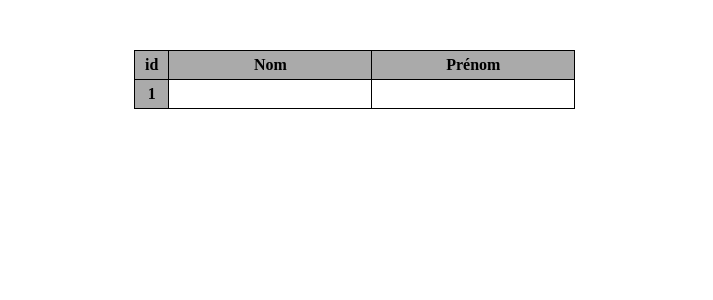
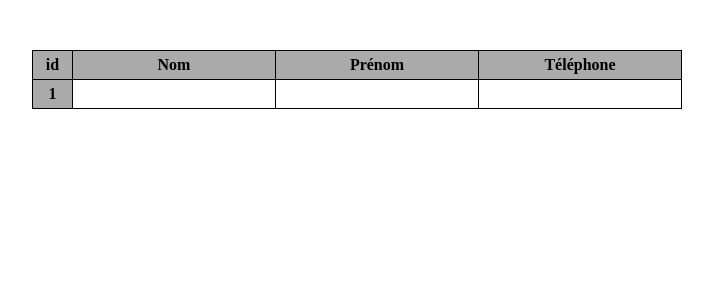
Before and after one commit to Projet-booking-IUT2/speed-booking, a PHP site: page /Controler/test.ctrl.php in a window 1280 px wide. Shown: the top 300 px of the page, without its empty margins (283-996 px from the left). Run offline with PHP 8.4, Linux system fonts and the light colour scheme; tables that the repository leaves empty or names only in its code hold one stand-in row (values such as "Sample post"); data that the repository does not hold is empty.

Commit message:
Ajout des vues d'Anne Amélie :D

```diff
--- a/Speedbooking/Views/Styles/styleTest.css
+++ b/Speedbooking/Views/Styles/styleTest.css
@@ -14,9 +14,10 @@ body {
 }
 
 table {
+    width : 650px;
     border-collapse: collapse;
     position : relative;
-    margin-left: 277px;
+    margin-left: 175px;
     top : 50px;
 }
 
--- a/Speedbooking/Views/test.view.php
+++ b/Speedbooking/Views/test.view.php
@@ -12,10 +12,10 @@ and open the template in the editor.
     </head>
     <body>
         <table>
-            <tr><th>id</th><th>Nom</th><th>Prénom</th></tr>
+            <tr><th>id</th><th>Nom</th><th>Prénom</th><th>Téléphone</th></tr>
         <?php
             foreach($data['devs'] as $key){
-                echo '<tr><th>'.$key['id'].'</th><td>'.$key['nomDev'].'</td><td>'.$key['prenomDev'].'</td></tr>';
+                echo '<tr><th>'.$key['id'].'</th><td>'.$key['nomDev'].'</td><td>'.$key['prenomDev'].'</td><td>'.$key['numTel'].'</td></tr>';
             }
         ?>
         </table>
```
Also changed, not shown: 2 other files.
